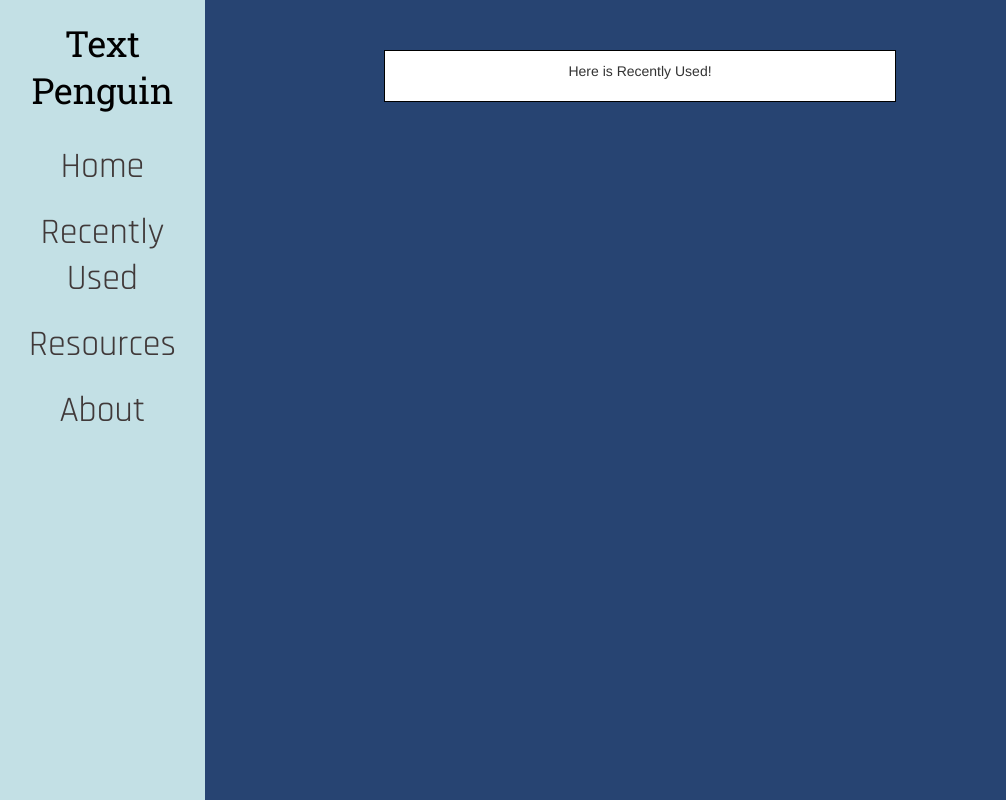
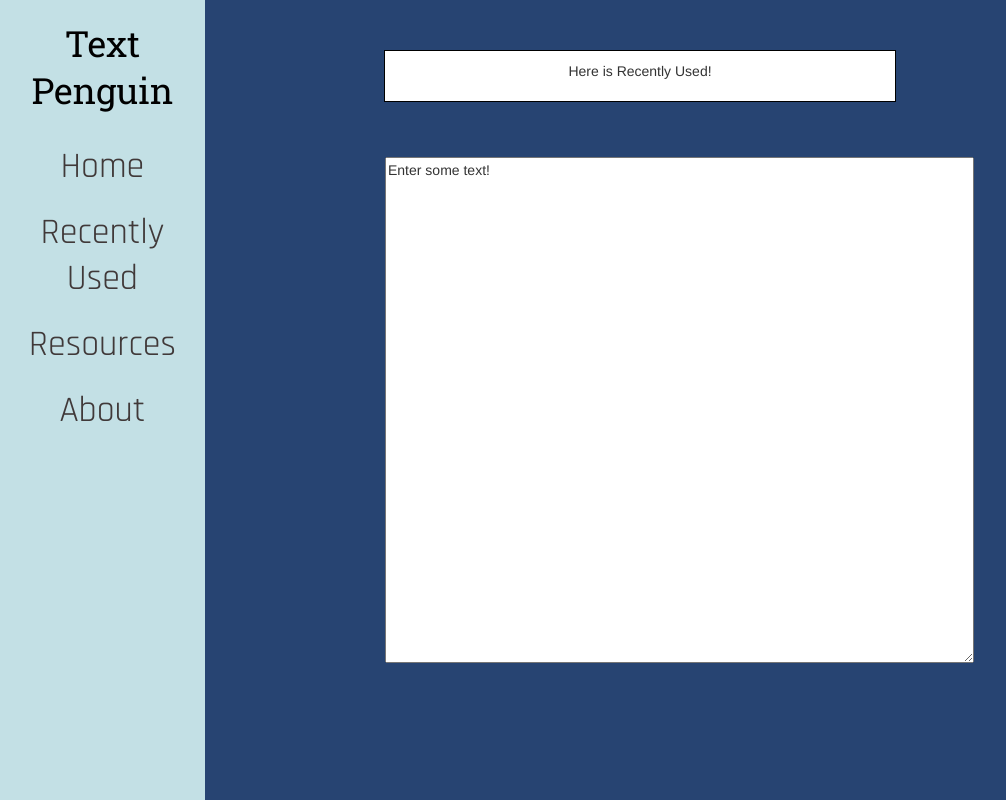
Before and after one commit to SCCapstone/ClubPenguinFanPage, a Django app: template Main/templates/recentlyused.html in a window 1280 px wide. Shown: the whole page, without its empty margins (0-1006 px from the left). Run offline with Django 3.2, Linux system fonts and the light colour scheme; the template is opened without the code that fills it, so the values that code supplies are empty; the visitor is signed in with stand-in values (Sample User, id 1); some libraries are stand-ins or nearby versions.

Commit message:
Added text box to recently used

```diff
--- a/Main/templates/recentlyused.html
+++ b/Main/templates/recentlyused.html
@@ -13,6 +13,16 @@
 		<p>Here is Recently Used!</p>
 	</div>
 	{% if user.is_authenticated %}
+<style>
+    textarea {
+    position:relative;
+    top:5px;
+    left:385px;
+    }
+</style>
+<textarea name = "textInput" cols="70" rows="25">
+Enter some text!
+</textarea>
 	{% else %}
 {% endif %}
 {% endblock %}
```
